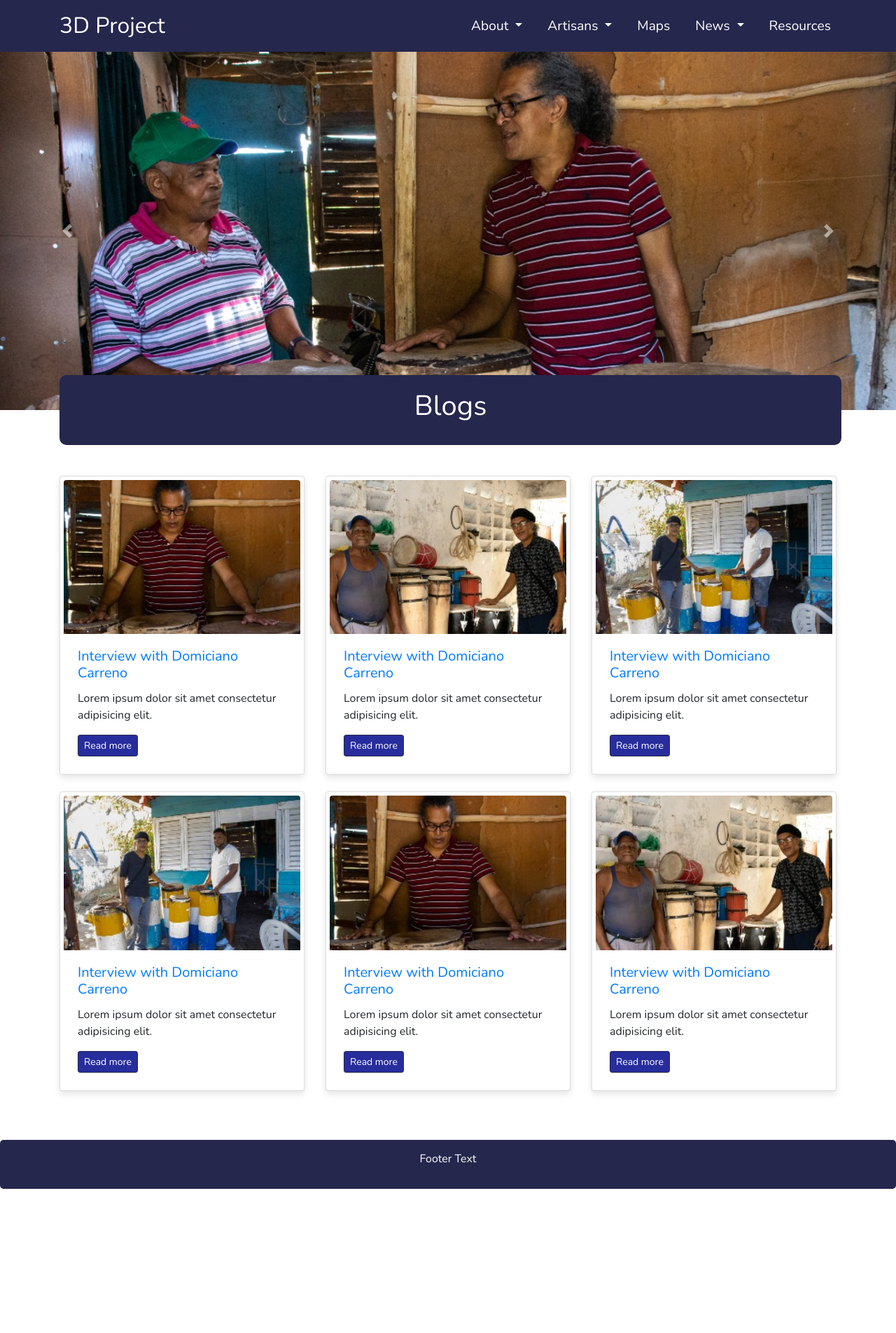
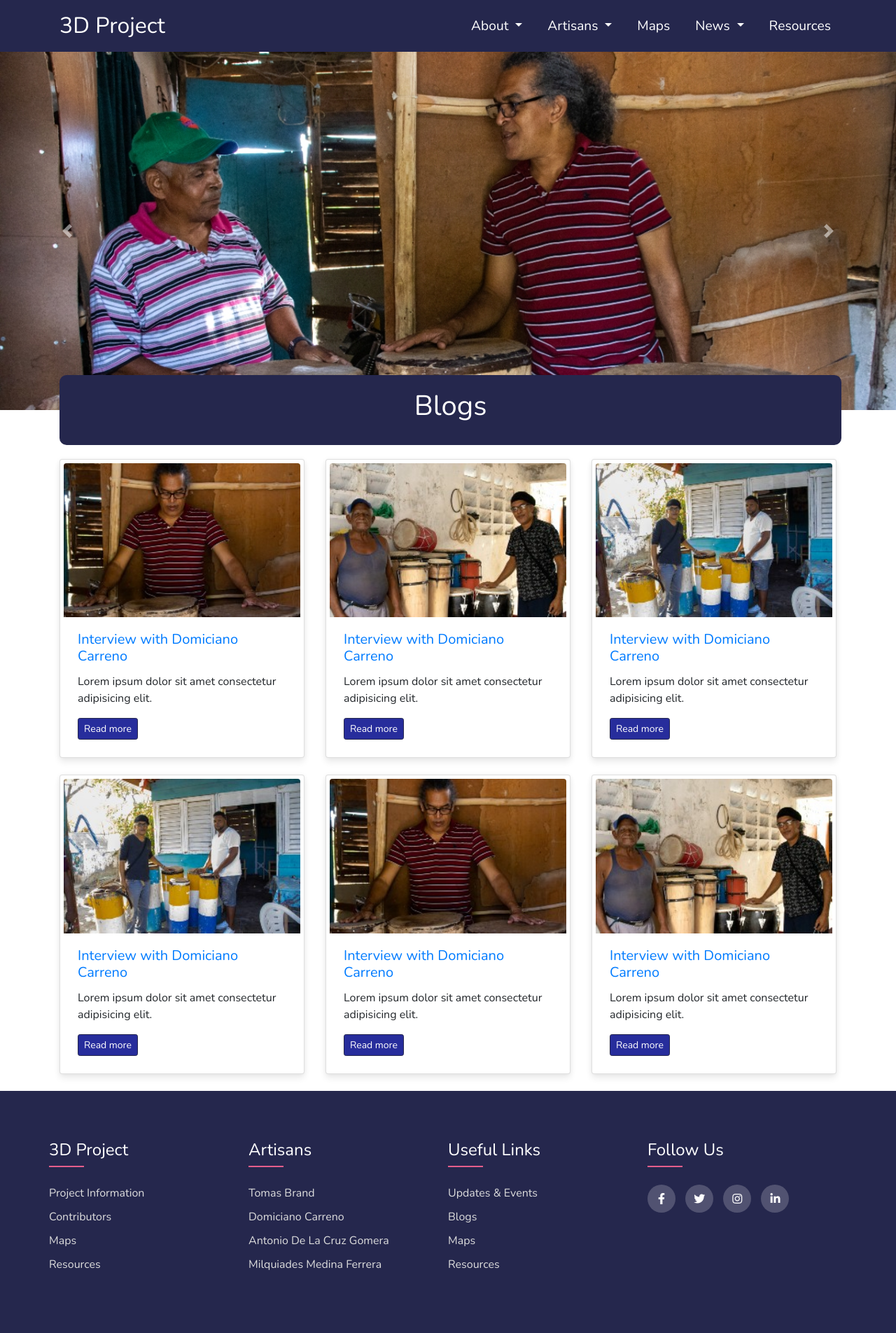
Before and after one commit to 3dproject/idah, a Jekyll site: the page built from blog/index.html, in a window 1280 px wide. Shown: the whole page at 70% size. Built offline with Jekyll 4.4.1, drawn with Linux system fonts in a browser that asks for light colours; nearby versions of some CDN libraries; before the commit the page ends 1699 px from its top, so only the background shows below that.

Commit message:
new code12

```diff
--- a/_includes/postbox.html
+++ b/_includes/postbox.html
@@ -1,6 +1,6 @@
 
 
-<div class="col-lg-4 col-md-6 card-group mt-4">
+<div class="col-lg-4 col-md-6 card-group mb-4">
     <div class="shadow-sm  card">
         <a href="{{ post.url | relative_url}}">
             <img class="card-img-top" src="{{ post.imageurl | relative_url }}" alt="Card image cap">
--- a/_layouts/default.html
+++ b/_layouts/default.html
@@ -11,6 +11,8 @@
 <link href="https://fonts.googleapis.com/css2?family=Nunito:ital,wght@0,200;0,300;0,400;0,700;0,800;0,900;1,200;1,300;1,400;1,600;1,700;1,800;1,900&display=swap" rel="stylesheet">
 <!-- <link rel="stylesheet" href="{{site.baseurl}}/styles/main.css"> -->
 <link rel="stylesheet" href="{{site.baseurl}}/assests/css/styles.css">
+<link rel="stylesheet" href="https://cdnjs.cloudflare.com/ajax/libs/font-awesome/5.15.3/css/all.min.css">
+
 
 </head>
 <body>
@@ -118,8 +120,49 @@
       </div>
 
       {{ content }}
-      <footer class="container-fluid text-center">
-        <p>Footer Text</p>
+      <footer class="footer">
+          <div class="container">
+            <div class="row">
+              <div class="footer-col">
+                <h4>3D Project</h4>
+                <ul>
+                  <li><a href="#">Project information</a></li>
+                  <li><a href="#">Contributors</a></li>
+                  <li><a href="#">Maps</a></li>
+                  <li><a href="#">Resources</a></li>
+                </ul>
+              </div>
+              <div class="footer-col">
+                <h4>Artisans</h4>
+                <ul>
+                  <li><a href="#">Tomas Brand</a></li>
+                  <li><a href="#">Domiciano Carreno</a></li>
+                  <li><a href="#">Antonio De La Cruz Gomera</a></li>
+                  <li><a href="#">Milquiades Medina Ferrera</a></li>
+                </ul>
+              </div>
+              <div class="footer-col">
+                <h4>Useful Links</h4>
+                <ul>
+                  <li><a href="#">Updates & Events</a></li>
+                  <li><a href="#">Blogs</a></li>
+                  <li><a href="#">Maps</a></li>
+                  <li><a href="#">Resources</a></li>
+                </ul>
+              </div>
+              <div class="footer-col">
+                <h4>Follow us</h4>
+                <ul>
+                  <div class="social-links">
+                  <a href="#"><i class="fab fa-facebook-f"></i></a>
+                  <a href="#"><i class="fab fa-twitter"></i></a>
+                  <a href="#"><i class="fab fa-instagram"></i></a>
+                  <a href="#"><i class="fab fa-linkedin-in"></i></a>
+                </div>
+                </ul>
+              </div>
+            </div>
+          </div>
       </footer>
       <script src="https://code.jquery.com/jquery-3.2.1.slim.min.js" integrity="sha384-KJ3o2DKtIkvYIK3UENzmM7KCkRr/rE9/Qpg6aAZGJwFDMVNA/GpGFF93hXpG5KkN" crossorigin="anonymous"></script>
     <script src="https://cdnjs.cloudflare.com/ajax/libs/popper.js/1.12.9/umd/popper.min.js" integrity="sha384-ApNbgh9B+Y1QKtv3Rn7W3mgPxhU9K/ScQsAP7hUibX39j7fakFPskvXusvfa0b4Q" crossorigin="anonymous"></script>
--- a/_sass/layouts/default.scss
+++ b/_sass/layouts/default.scss
@@ -1,7 +1,9 @@
 body{
     font-family: 'Nunito', sans-serif;
 }
-
+// .container{
+//     max-width:1170px;
+// }
 .ml-auto{
     left: auto !important;
 }
@@ -110,10 +112,83 @@ body{
 // ----------
 
 
-footer {
+.footer {
     background-color:#25274D;
-    color: white;
-    padding: 15px;
-    border-radius: 5px;
-    margin-top: 70px;
+    // border-radius: 5px;
+    margin: 0;
+    padding: 70px;
+    box-sizing: border-box;
+
+    ul{
+        list-style: none;
+        padding: 0;
+    }
+    .row{
+        display: flex;
+        flex-wrap: wrap;
+    }
+    .footer-col{
+        width: 25%;
+        padding: 0, 15px;
+    }
+    .footer-col h4{
+        color: #FFFFFF;
+        text-transform: capitalize;
+        margin-bottom: 35px;
+        font-weight: 500;
+        position: relative;
+    }
+    .footer-col h4::before{
+        content:'';
+        position:absolute;
+        left:0;
+        bottom: -10px;
+        // background-color: rgb(219, 118, 180);
+        background-color : #e65e8b;
+        height: 2px;
+        box-sizing: border-box;
+        width: 50px;
+    }
+    .footer-col ul li:not(:last-child){
+        margin-bottom: 10px;
+    }
+    .footer-col ul a{
+        text-transform: capitalize;
+        color: #DDD;
+        text-decoration: none;
+        font-weight: 300;
+        display: block;
+        transition: all 0.3s ease;
+    }
+    .footer-col ul a:hover{
+        color: #FFFFFF;
+        padding-left: 8px;
+    }
+    .footer-col .social-links a{
+        display: inline-block;
+        height: 40px;
+        width:40px;
+        background-color:rgba(255,255,255,0.2);
+        margin: 0 10px 10px 0;
+        text-align: center;
+        padding-top: 12px;
+        border-radius: 50%;
+        color: #FFFFFF;
+        transition: all 0.5s ease;
+    }
+    .footer-col .social-links a:hover{
+        color: #25274D;
+        background-color: #FFFFFF;
+    }
+    @media(max-width: 1013px){
+        .footer-col{
+            width: 50%;
+            margin-bottom: 30px;
+        }
+    }
+    @media(max-width:580px){
+        .footer-col{
+            width: 100%;
+        }
+    }
 }
```
